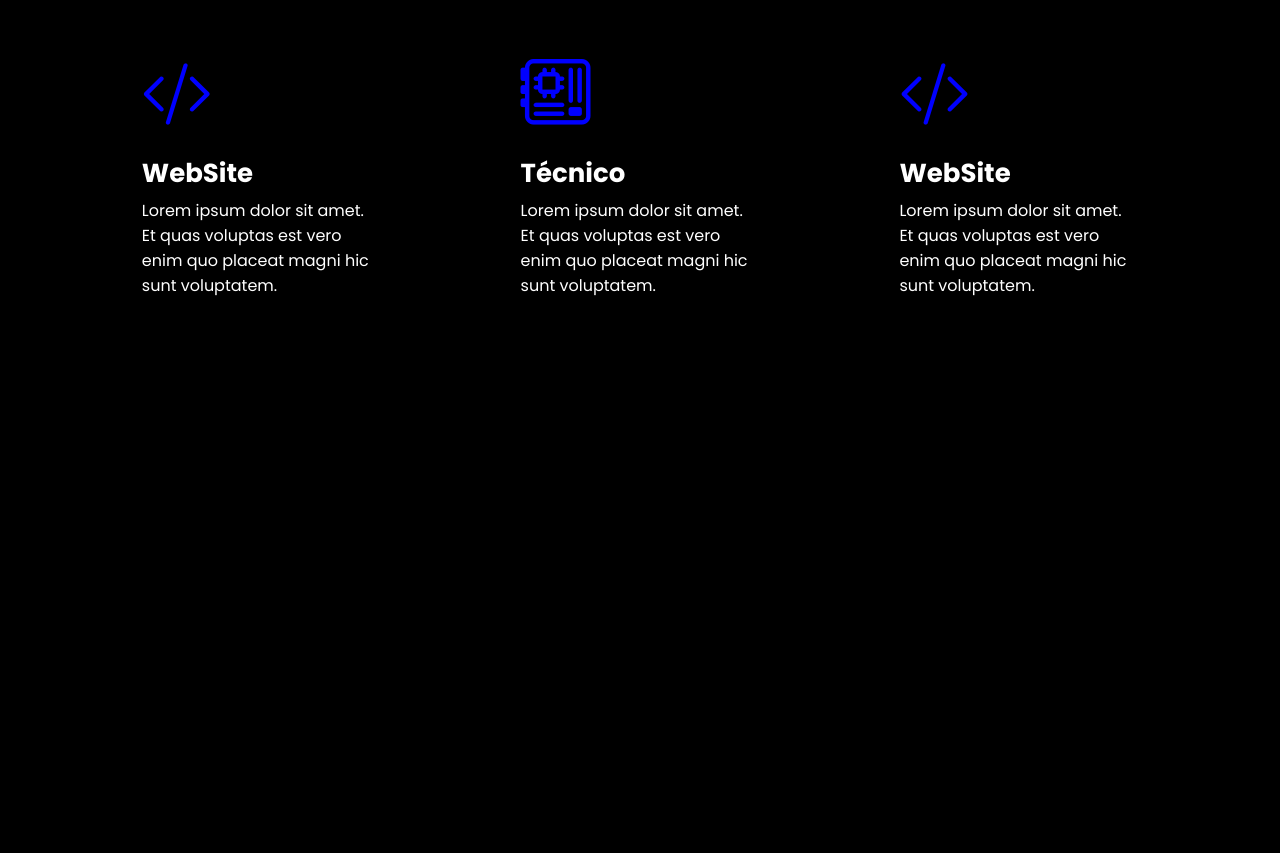
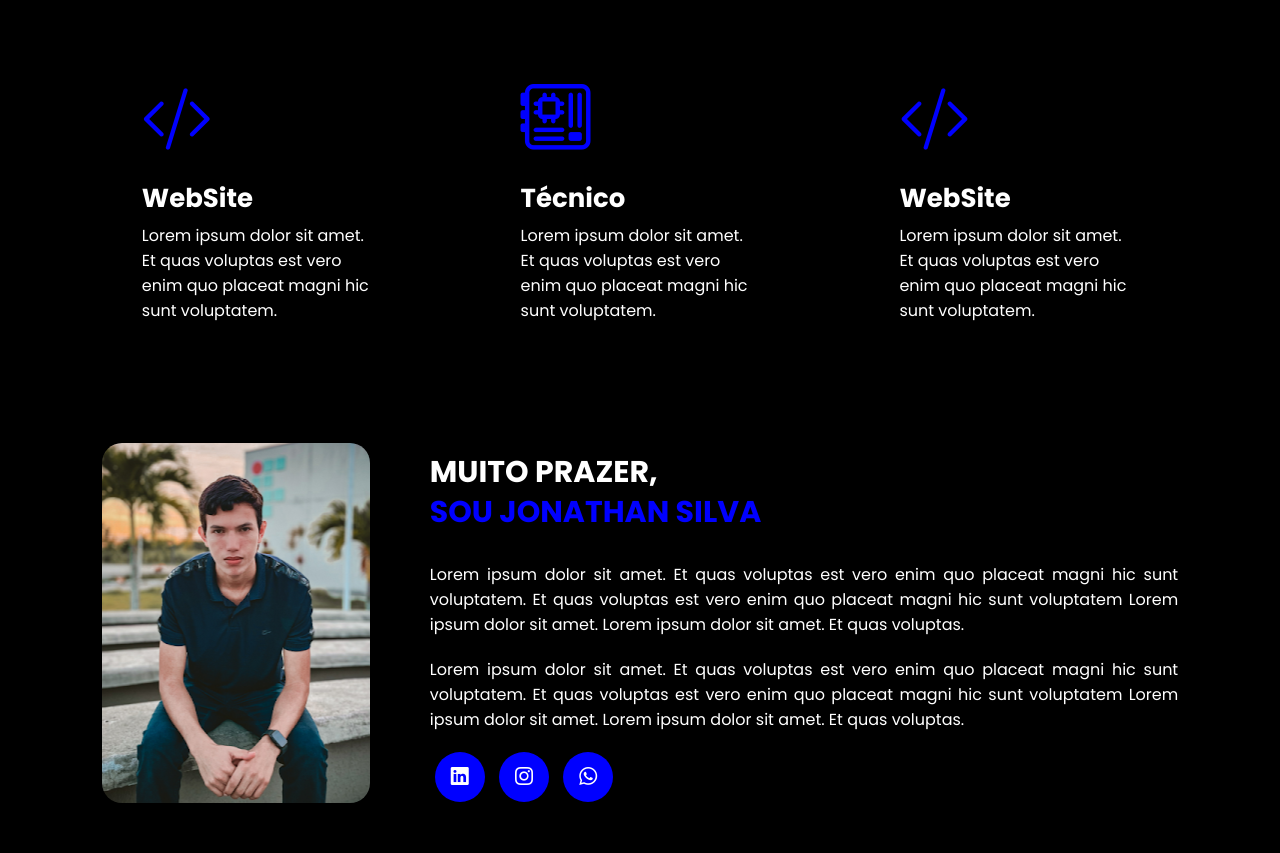
Before and after one commit to Jonathan-inja/Portf-lio, a plain HTML site: page index.html in a window 1280 px wide. Shown: the part 1176-2029 px from the top of the page. Before the commit the page ends 1569 px from the top, so only its background shows below. Drawn offline with nearby package versions, Linux system fonts and the light colour scheme.

Commit message:
Implementando o "Sobre"

```diff
--- a/index.html
+++ b/index.html
@@ -115,6 +115,33 @@
                 </div><!--flex-->
             </div><!--interface-->
         </section> <!--especialidades-->
+
+        <section class="sobre">
+            <div class="interface">
+                <div class="flex">
+
+                    <div class="img-sobre">
+                        <img src="images/img-sobre.png" alt="minha foto">
+                    </div>
+
+                    <div class="txt-sobre">
+                        <h2>MUITO PRAZER, <span>SOU JONATHAN SILVA</span></h2>
+
+                        <p>Lorem ipsum dolor sit amet. Et quas voluptas est vero enim quo placeat magni hic sunt voluptatem. Et quas voluptas est vero enim quo placeat magni hic sunt voluptatem Lorem ipsum dolor sit amet. Lorem ipsum dolor sit amet. Et quas voluptas.</p>
+
+                        <p>Lorem ipsum dolor sit amet. Et quas voluptas est vero enim quo placeat magni hic sunt voluptatem. Et quas voluptas est vero enim quo placeat magni hic sunt voluptatem Lorem ipsum dolor sit amet. Lorem ipsum dolor sit amet. Et quas voluptas.</p>
+
+                        <div class="btn-social">
+                            <a href=""><button><i class="bi bi-linkedin"></i></button></a>
+                            <a href=""><button><i class="bi bi-instagram"></i></button></a>
+                            <a href=""><button><i class="bi bi-whatsapp"></i></button></a>
+                        </div>
+
+                    </div>
+
+                </div><!--flex-->
+            </div><!--interface-->
+        </section> <!--Sobre-->
     </main>
 
 </body>
--- a/style.css
+++ b/style.css
@@ -27,6 +27,11 @@ h2.titulo{
 }
 h2.titulo span{
     color: blue;
+}
+
+button:hover{
+    box-shadow: 0px 0px 8px rgba(0, 0, 255, 0.768);
+    transform: scale(1.05);
 }
 
 /* Estilo do Cabeçalho */
@@ -88,10 +93,6 @@ header .botoes:hover::after{
     border-radius: 30px;
     cursor: pointer;
 }
-.btn-contato button:hover{
-    box-shadow: 0px 0px 8px rgba(0, 0, 255, 0.768);
-    transform: scale(1.05);
-}
 
 /* Estilo do topo do site */
 section.topo-do-site{
@@ -108,10 +109,12 @@ section.topo-do-site .flex{
     font-family: Impact, Haettenschweiler, 'Arial Narrow Bold', sans-serif;
     font-size: 34px;
     line-height: 40px;
+    margin-top: 50px;
 }
 .topo-do-site .txt-topo-site h1 span{
     color: blue;
     font-family: Impact, Haettenschweiler, 'Arial Narrow Bold', sans-serif;
+
 }
 
 .topo-do-site .txt-topo-site p{
@@ -163,3 +166,50 @@ section.especialidades .flex{
     font-size: 26px;
     margin: 5px 0;
 }
+
+/* Estíl Sobre */
+
+section.sobre{
+    padding: 40px 4%;
+}
+
+section.sobre .flex{
+    align-items: center;
+    gap: 60px;
+}
+
+.img-sobre img{
+    border-radius: 20px;
+}
+
+.sobre .txt-sobre h2{
+    font-size: 30px;
+    line-height: 40px;
+    margin-bottom: 30px;
+}
+.sobre .txt-sobre h2 span{
+    color: blue;
+    display: block;
+}
+
+.sobre .txt-sobre p{
+    margin: 20px 0;
+    text-align: justify;
+}
+
+.sobre .txt-sobre{
+    color: #ffffff;
+}
+
+.sobre .txt-sobre .btn-social button{
+    width: 50px;
+    height: 50px;
+    border-radius: 50%;
+    border: none;
+    color: #ffffff;
+    background-color: blue;
+    font-size: 18px;
+    cursor: pointer;
+    margin: 0 5px;
+    transition: .2s;
+}
```
Also changed, not shown: images/img-sobre.png (added).
